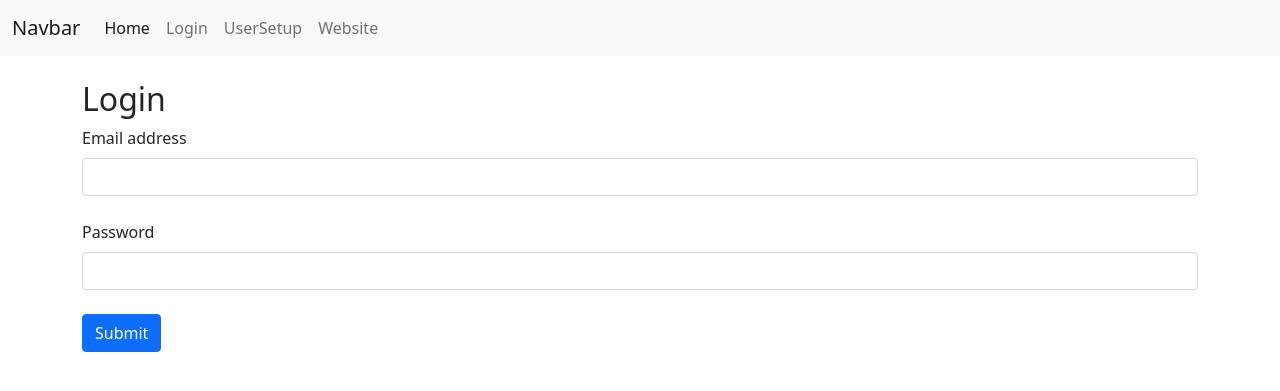
After one commit to m-shilpa/Easy_Forms, a Flask app: page /login in a window 1280 px wide. The commit adds this page. Shown: the top 391 px of the page. Run offline with Flask 2, Linux system fonts and the light colour scheme.

Commit message:
Added login page

```diff
--- a/Templates/base.html
+++ b/Templates/base.html
@@ -23,8 +23,15 @@
               <a class="nav-link active" aria-current="page" href="/">Home</a>
             </li>
             <li class="nav-item">
-              <a class="nav-link" href="/UserSetup">Login</a>
+              <a class="nav-link" href="/login">Login</a>
             </li>
+            <li class="nav-item">
+              <a class="nav-link" href="/UserSetup">UserSetup</a>
+            </li>
+            <li class="nav-item">
+              <a class="nav-link" href="https://easy-forms.herokuapp.com/">Website</a>
+            </li>
+
             <!-- <li class="nav-item dropdown">
               <a class="nav-link dropdown-toggle" href="#" id="navbarDropdown" role="button" data-bs-toggle="dropdown" aria-expanded="false">
                 Dropdown
--- a/Templates/home.html
+++ b/Templates/home.html
@@ -1,5 +1,6 @@
 {% extends 'base.html' %}
 
 {% block content %}
-    <h1>Welcome to Home page</h1>
+    <h1>Welcome to Easy Forms</h1>
+    <span>Creating forms made easy.</span>
 {% endblock %}
--- /dev/null
+++ b/Templates/login.html
@@ -0,0 +1,24 @@
+{% extends 'base.html' %}
+
+{% block content %}
+<h2>Login </h2>
+{% if password and email %}
+    <h1>Hi {{ email}} {{password }}!!</h1>
+{% else %}
+
+    <form method="POST">
+        <!-- csrf token -->
+        {{ form.hidden_tag() }}
+        <!-- login form -->
+        {{ form.email.label(class="form-label") }}
+        {{ form.email(class="form-control") }}
+        <br/>
+        {{ form.password.label(class="form-label") }}
+        {{ form.password(class="form-control") }}
+        <br/>
+        {{ form.submit(class="btn btn-primary") }}
+    </form>
+
+
+{% endif %}
+{% endblock %}
--- a/app.py
+++ b/app.py
@@ -3,7 +3,9 @@ from flask_wtf import FlaskForm
 from wtforms import StringField, SubmitField, PasswordField, BooleanField, ValidationError, validators
 from wtforms.validators import DataRequired
 from wtforms.fields.html5 import EmailField
+import sys
 
+from models import *
 
 
 # Create a Flask Instance
@@ -13,22 +15,57 @@ app = Flask(__name__, template_folder="Templates")
 app.config['SECRET_KEY'] = "my super secret key that no one is supposed to know"
 # logging.basicConfig(level=logging.DEBUG)
 
+users = []
+users.append(User(id=1, email="tsai@1234", password="12345"))
 
-class NamerForm(FlaskForm):
+
+class UserSetupForm(FlaskForm):
     name = StringField("Name", validators=[DataRequired()])
-    # email = EmailField("Email address", validators=[DataRequired()])
-    # password = PasswordField("Password", validators=[DataRequired()])
     submit = SubmitField("Submit")
 
+
+class LoginForm(FlaskForm):
+    email = EmailField("Email address", validators=[DataRequired()])
+    password = PasswordField("Password", validators=[DataRequired()])
+    submit = SubmitField("Submit")
 
 @app.route("/")
 def index():
     return render_template('home.html')
 
+@app.route("/login", methods=['GET', 'POST'])
+def login():
+    email = None
+    password = None
+    form = LoginForm()
+    if form.validate_on_submit():
+
+        session.pop('user_id', None)
+
+        email = form.email.data
+        password = form.password.data
+
+        print(email,password, file=sys.stderr)
+
+        form.email.data = ''
+        form.password.data = ''
+
+        user = [x for x in users if email == x.email][0]
+        print(user, file=sys.stderr)
+        if user and password == user.password:
+            session['user_id'] = user.id
+            return redirect('/')
+        else:
+            return render_template('login.html', email=email, password=password, form=form, login_succes=0)
+
+    return render_template('login.html', email=email, password=password, form=form, login_success=2)
+
+
+
 @app.route("/UserSetup", methods=['GET', 'POST'])
-def name():
+def UserSetup():
     name = None
-    form = NamerForm()
+    form = UserSetupForm()
     if form.validate_on_submit():
         name = form.name.data
         form.name.data = ''
```
Also changed, not shown: models.py (added, +11 -0 lines).
